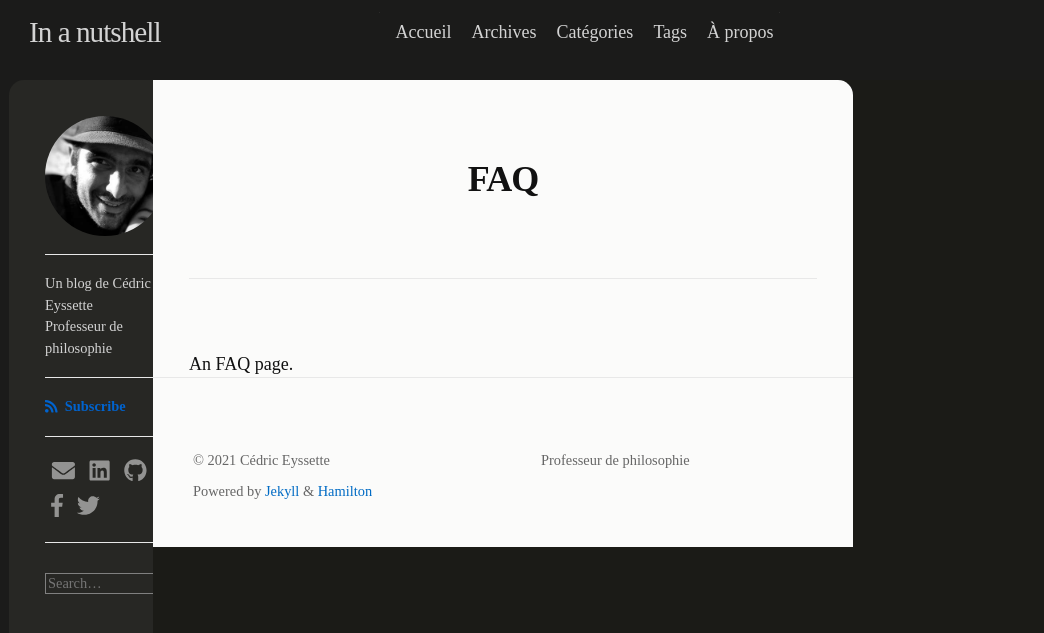
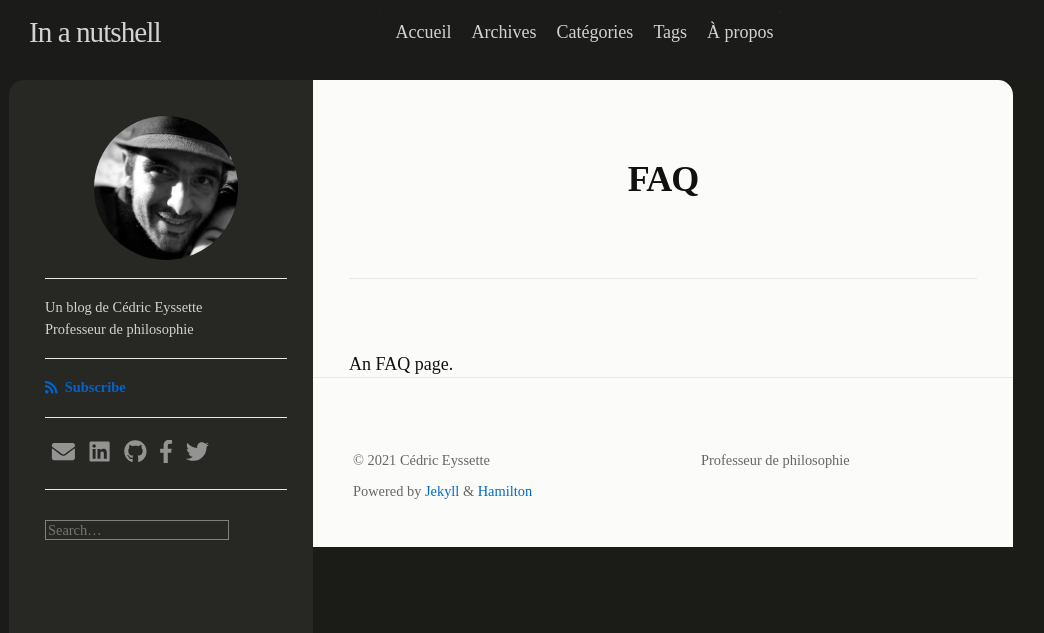
Before and after one commit to eyssette/Blog, a Jekyll site: the page built from faq.md, in a window 1280 px wide. Shown: the top 633 px of the page, without its empty margins (107-1151 px from the left). Built offline with Jekyll 4.4.1, drawn with Linux system fonts in a browser that asks for light colours; nearby versions of some CDN libraries; some web fonts are replaced; comment, search, counter and statistics services are not loaded.

Commit message:
Update custom-styles.scss

```diff
--- a/_sass/hamilton/custom-styles.scss
+++ b/_sass/hamilton/custom-styles.scss
@@ -252,11 +252,3 @@ input[type="text"] {background-color:#272724!important; border:1px solid grey; c
 .site-name{font-family: "Dancing Script"; letter-spacing: -1px;}
 
 ol ol li, ol ul li, ul ol li, ul ul li {font-size:0.95em; margin-bottom:0.5rem!important;}
-
-
-@media screen and (min-width:600px) and (max-width:850px), (orientation: landscape) {
-  .site-sidebar {max-width:120px!important;}
-  ul.contact-list li {white-space: normal;}
-  .site-main{margin-left: -40px!important;}
-  input#search-input {width: 110px;}
-}
```
